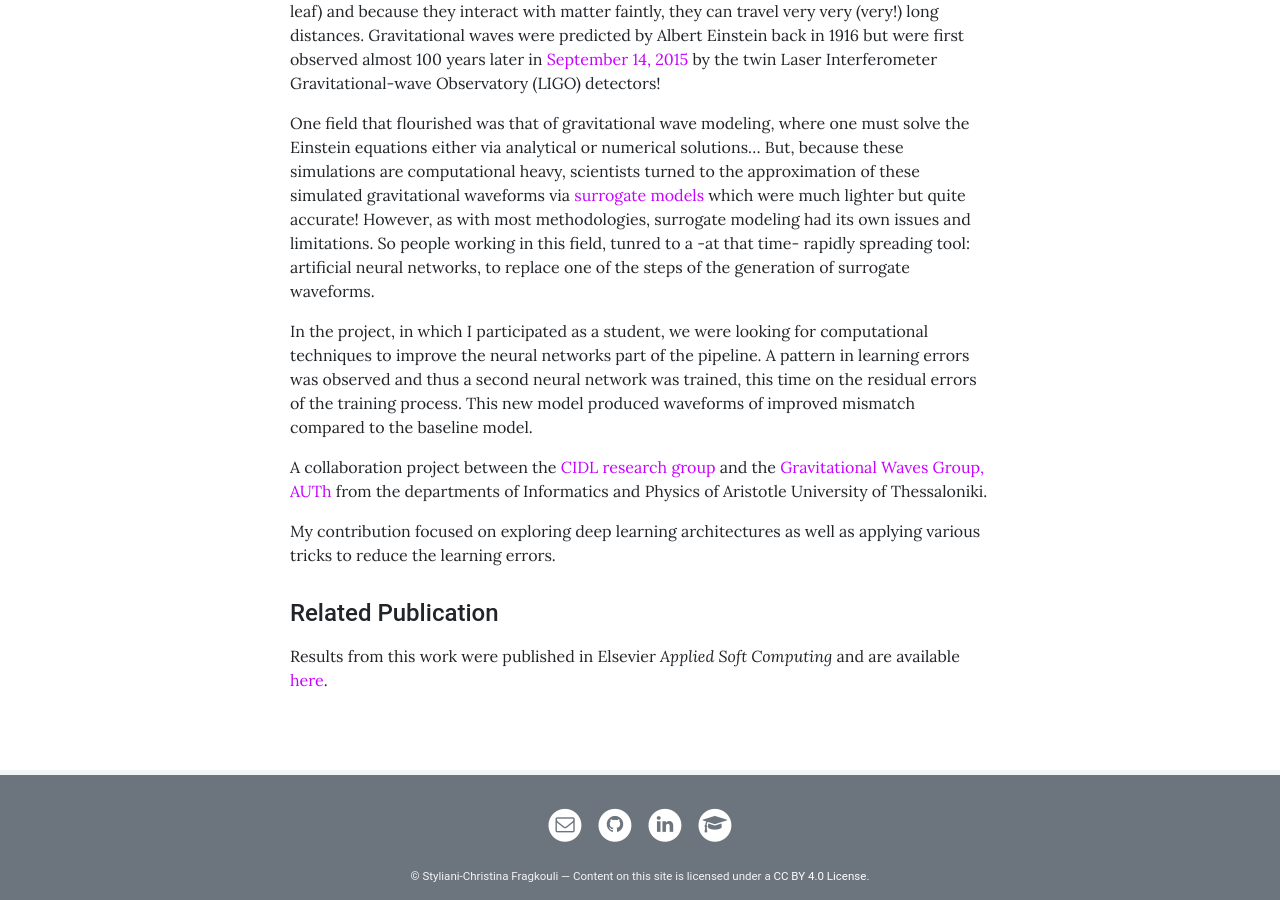
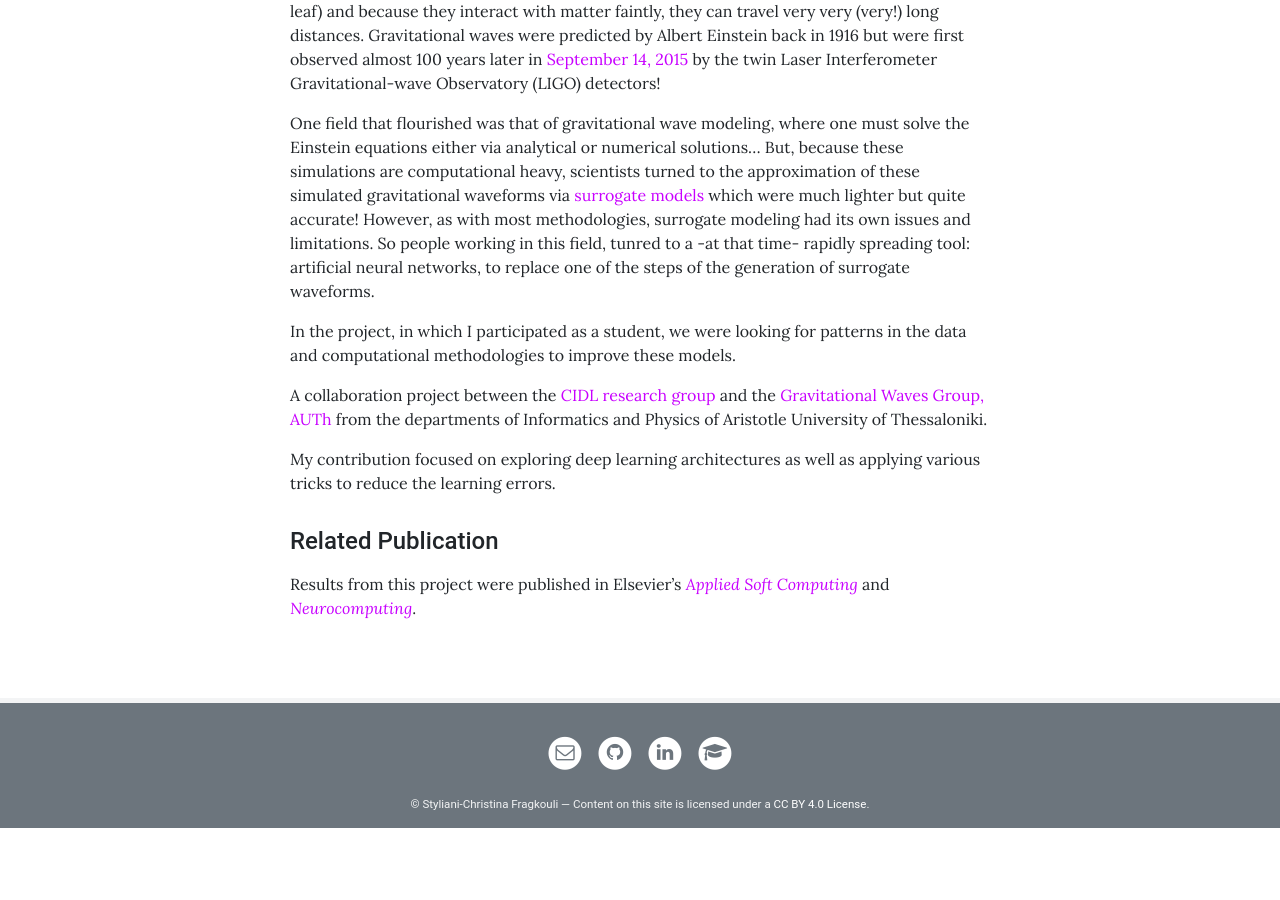
Before and after one commit to sfragkoul/sfragkoul.github.io, a Jekyll site: the page built from _projects/1.surrogate_model.md, in a window 1280 px wide and 900 px high, scrolled down 760 px. Built offline with Jekyll 4.4.1, drawn with Linux system fonts in a browser that asks for light colours; after the commit the page ends 1588 px from its top, so only the background shows below that.

Commit message:
Update 1.surrogate_model.md

```diff
--- a/_projects/1.surrogate_model.md
+++ b/_projects/1.surrogate_model.md
@@ -20,7 +20,8 @@ Gravitational waves are produced when massive astrophysical objects merge in a v
 
 One field that flourished was that of gravitational wave modeling, where one must solve the Einstein equations either via analytical or numerical solutions... But, because these simulations are computational heavy, scientists turned to the approximation of these simulated gravitational waveforms via [surrogate models](https://journals.aps.org/prx/abstract/10.1103/PhysRevX.4.031006) which were much lighter but quite accurate! However, as with most methodologies, surrogate modeling had its own issues and limitations. So people working in this field, tunred to a -at that time- rapidly spreading tool: artificial neural networks, to replace one of the steps of the generation of surrogate waveforms.
 
-In the project, in which I participated as a student, we were looking for computational techniques to improve the neural networks part of the pipeline. A pattern in learning errors was observed and thus a second neural network was trained, this time on the residual errors of the training process. This new model produced waveforms of improved mismatch compared to the baseline model.
+In the project, in which I participated as a student, we were looking for patterns in the data and computational methodologies to improve these models.
+
 
 A collaboration project between the [CIDL research group](https://cidl.csd.auth.gr/) and the [Gravitational Waves Group, AUTh](https://niksterg.github.io/gw-group/) from the departments of Informatics and Physics of Aristotle University of Thessaloniki.
 
@@ -29,4 +30,4 @@ My contribution focused on exploring deep learning architectures as well as appl
 
 ## Related Publication
 
-Results from this work were published in Elsevier *Applied Soft Computing* and are available [here](https://doi.org/10.1016/j.asoc.2023.110746).
+Results from this project were published in Elsevier's [*Applied Soft Computing*](https://doi.org/10.1016/j.asoc.2023.110746) and [*Neurocomputing*](https://doi.org/10.1016/j.neucom.2022.03.052).
```
